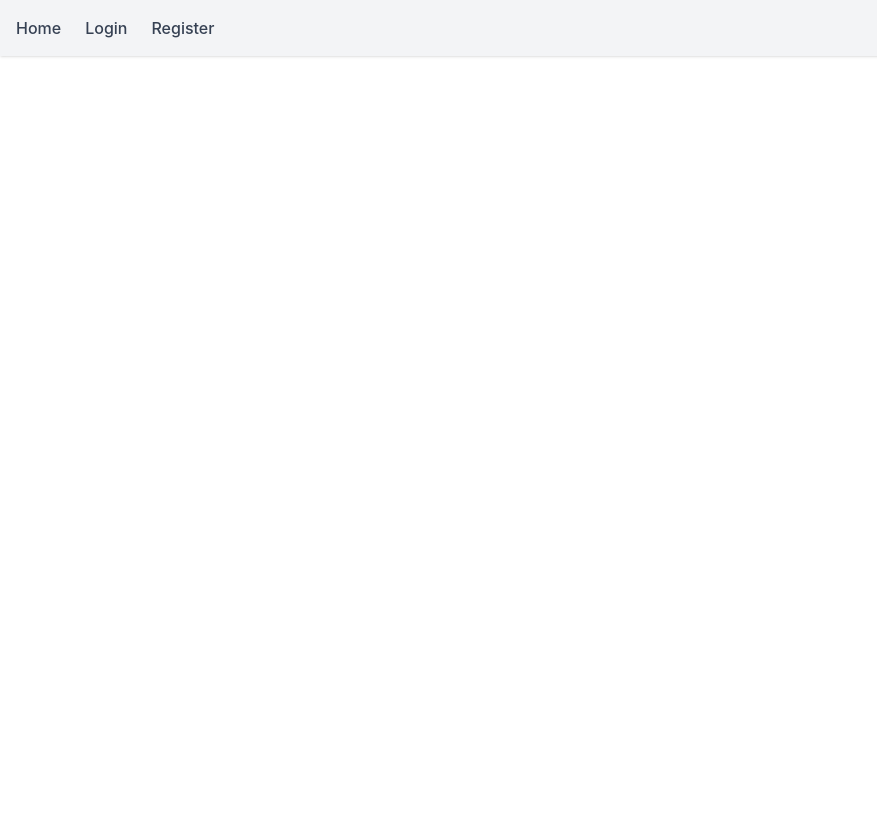
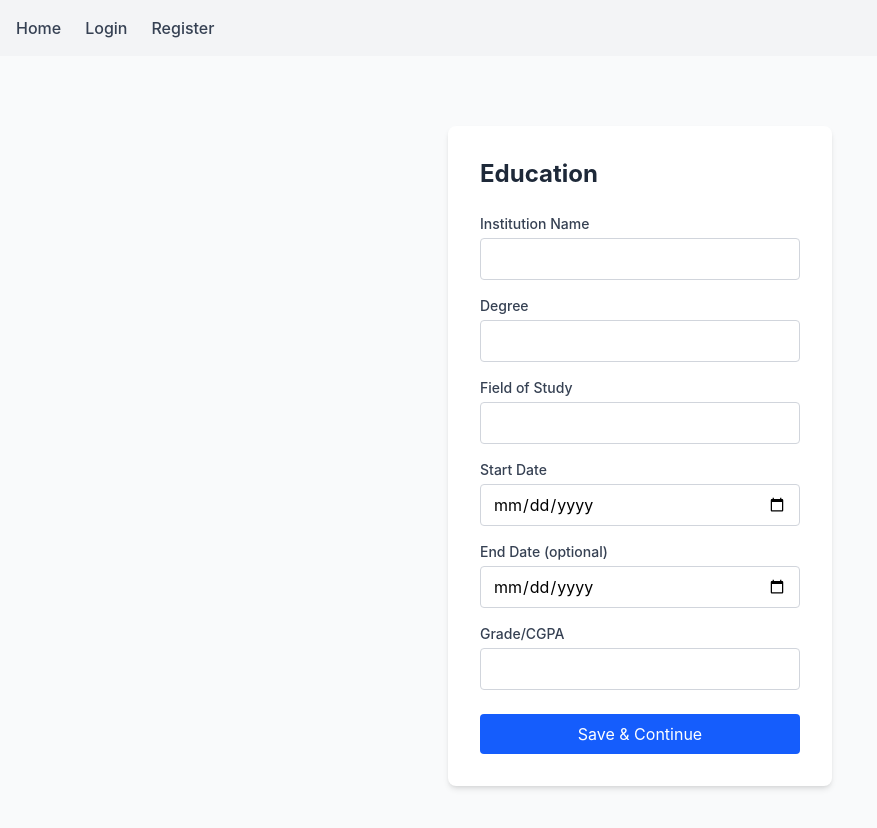
Before and after one commit to mohan-raja-k/resume-builder-frontend, a React (Vite) app: page /education in a window 1280 px wide. Before the commit this address had no page. Shown: the top 828 px of the page, without its empty margins (0-877 px from the left). Before the commit the page ends 800 px from the top, so only its background shows below. Built offline with nearby package versions, Linux system fonts and the light colour scheme.

Commit message:
feat: add education form connected to backend

```diff
--- a/src/App.jsx
+++ b/src/App.jsx
@@ -4,6 +4,7 @@ import { Routes, Route } from 'react-router-dom'
    import Login from './pages/Login'
    import Register from './pages/Register'
    import PersonalInfoForm from './pages/PersonalInfoForm'
+   import EducationForm from './pages/EducationForm'
 
    function App() {
      return (
@@ -14,6 +15,7 @@ import { Routes, Route } from 'react-router-dom'
            <Route path="/login" element={<Login />} />
            <Route path="/register" element={<Register />} />
            <Route path="/personal-info" element={<PersonalInfoForm />} />
+           <Route path="/education" element={<EducationForm />} />
          </Routes>
        </>
      )
--- /dev/null
+++ b/src/pages/EducationForm.jsx
@@ -0,0 +1,107 @@
+import { useState } from 'react'
+import api from '../api/axiosConfig'
+import { useNavigate } from 'react-router-dom'
+
+function EducationForm() {
+  const [institutionName, setInstitutionName] = useState('')
+  const [degree, setDegree] = useState('')
+  const [field, setField] = useState('')
+  const [startYear, setStartYear] = useState('')
+  const [endYear, setEndYear] = useState('')
+  const [grade, setGrade] = useState('')
+  const [error, setError] = useState('')
+  const navigate = useNavigate()
+
+  const handleSubmit = async (e) => {
+    e.preventDefault()
+    setError('')
+    const userId = localStorage.getItem('userId')
+
+    try {
+      await api.post('/education/create', {
+        user: { id: userId },
+        institutionName,
+        degree,
+        field,
+        startYear,
+        endYear: endYear || null,
+        grade,
+      })
+      navigate('/skills')
+    } catch (err) {
+      setError('Failed to save education. Please try again.')
+      console.error(err)
+    }
+  }
+
+  return (
+    <div className="min-h-screen flex items-center justify-center bg-gray-50 py-10">
+      <form onSubmit={handleSubmit} className="bg-white p-8 rounded-lg shadow-md w-96">
+        <h1 className="text-2xl font-bold mb-6 text-gray-800">Education</h1>
+
+        {error && <p className="text-red-600 mb-4">{error}</p>}
+
+        <label className="block mb-1 text-sm font-medium text-gray-700">Institution Name</label>
+        <input
+          type="text"
+          value={institutionName}
+          onChange={(e) => setInstitutionName(e.target.value)}
+          className="w-full border border-gray-300 rounded px-3 py-2 mb-4"
+          required
+        />
+
+        <label className="block mb-1 text-sm font-medium text-gray-700">Degree</label>
+        <input
+          type="text"
+          value={degree}
+          onChange={(e) => setDegree(e.target.value)}
+          className="w-full border border-gray-300 rounded px-3 py-2 mb-4"
+          required
+        />
+
+        <label className="block mb-1 text-sm font-medium text-gray-700">Field of Study</label>
+        <input
+          type="text"
+          value={field}
+          onChange={(e) => setField(e.target.value)}
+          className="w-full border border-gray-300 rounded px-3 py-2 mb-4"
+          required
+        />
+
+        <label className="block mb-1 text-sm font-medium text-gray-700">Start Date</label>
+        <input
+          type="date"
+          value={startYear}
+          onChange={(e) => setStartYear(e.target.value)}
+          className="w-full border border-gray-300 rounded px-3 py-2 mb-4"
+          required
+        />
+
+        <label className="block mb-1 text-sm font-medium text-gray-700">End Date (optional)</label>
+        <input
+          type="date"
+          value={endYear}
+          onChange={(e) => setEndYear(e.target.value)}
+          className="w-full border border-gray-300 rounded px-3 py-2 mb-4"
+        />
+
+        <label className="block mb-1 text-sm font-medium text-gray-700">Grade/CGPA</label>
+        <input
+          type="text"
+          value={grade}
+          onChange={(e) => setGrade(e.target.value)}
+          className="w-full border border-gray-300 rounded px-3 py-2 mb-6"
+        />
+
+        <button
+          type="submit"
+          className="w-full bg-blue-600 text-white py-2 rounded hover:bg-blue-700"
+        >
+          Save & Continue
+        </button>
+      </form>
+    </div>
+  )
+}
+
+export default EducationForm
```
